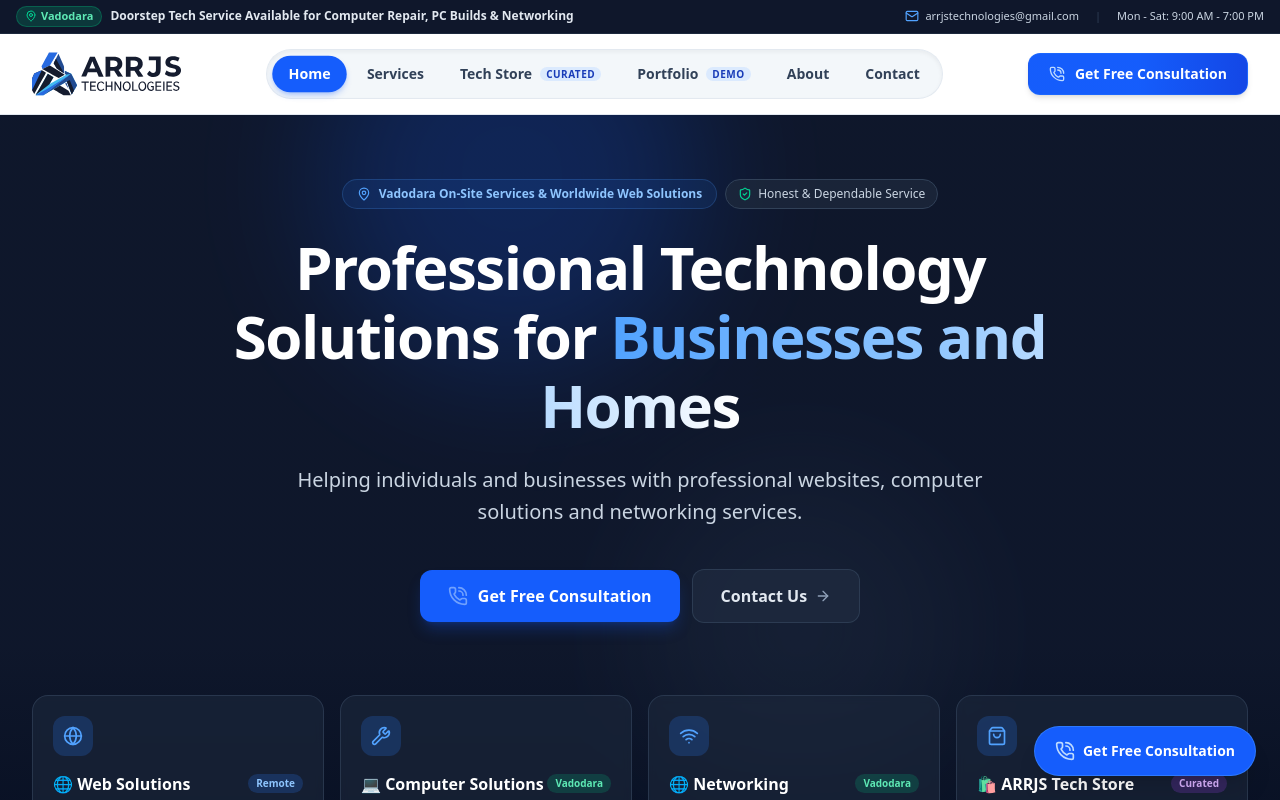
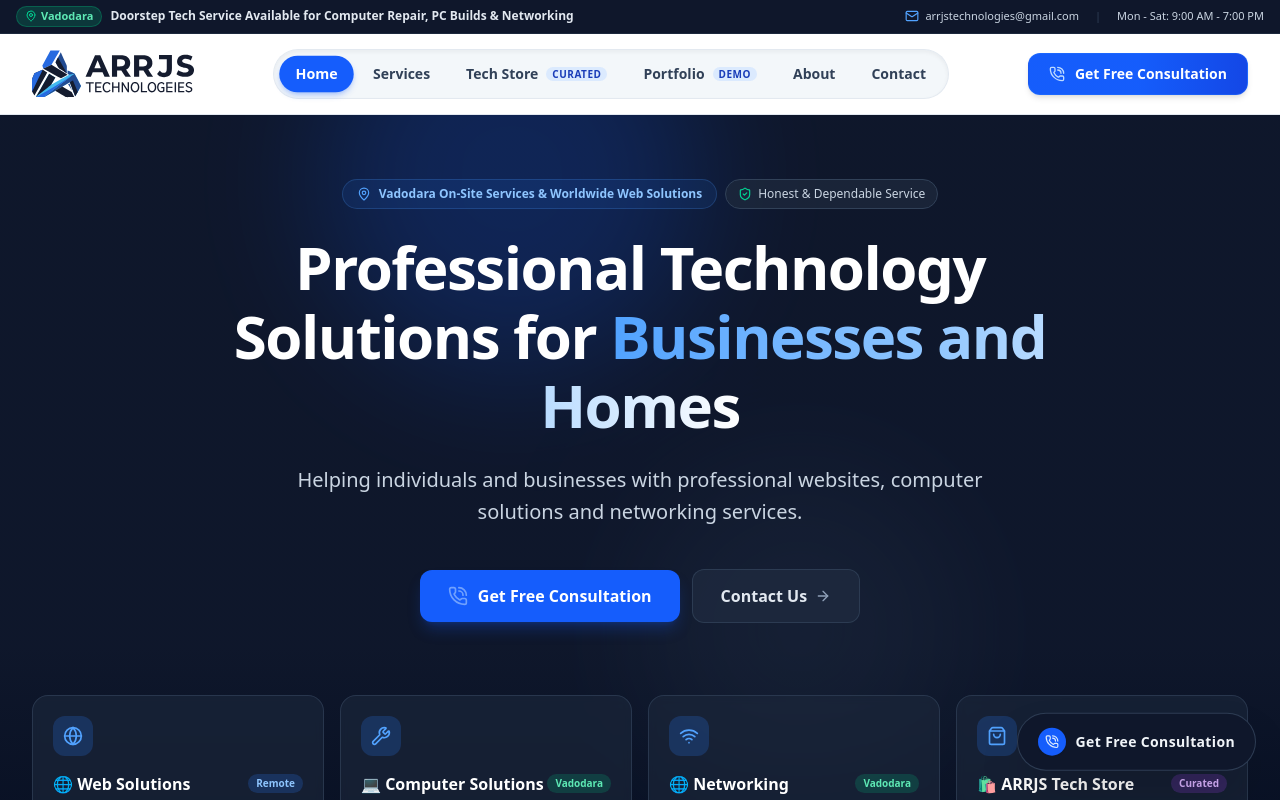
Before and after one commit to Ashwinpatilr236/arrjs-technologies, a React (Vite) app: page / in a window 1280 px wide. Shown: the top 800 px of the page. Built offline with nearby package versions, Linux system fonts and the light colour scheme.

Commit message:
feat: enlarge header logo, reduce footer vertical blank space, and redesign floating action button to sleek dark slate theme with gentle floating animation

```diff
--- a/src/App.tsx
+++ b/src/App.tsx
@@ -89,15 +89,19 @@
         preSelectedService={preSelectedService}
       />
 
-      {/* Floating Action Button for Quick Consultation & WhatsApp Lead */}
-      <div className="fixed bottom-6 right-6 z-40 flex flex-col gap-3">
+      {/* Floating Action Button for Quick Consultation */}
+      <div className="fixed bottom-6 right-6 z-40 animate-float">
         <button
           onClick={() => handleOpenConsultation('Quick Inquiry from Floating Button')}
-          className="bg-blue-600 hover:bg-blue-700 text-white p-3.5 sm:px-5 sm:py-3.5 rounded-full shadow-xl hover:shadow-2xl transition-all flex items-center gap-2 font-bold text-xs sm:text-sm active:scale-95 cursor-pointer border border-blue-400/40"
+          className="group flex items-center gap-2.5 bg-slate-900 hover:bg-slate-800 text-white px-4 py-3 sm:px-5 sm:py-3.5 rounded-full shadow-2xl hover:shadow-blue-900/20 border border-slate-700/90 hover:border-blue-400/50 transition-all duration-300 cursor-pointer active:scale-95 hover:scale-105"
           title="Get Free Consultation"
         >
-          <PhoneCall className="w-5 h-5 text-blue-200" />
-          <span className="hidden sm:inline">Get Free Consultation</span>
+          <div className="w-7 h-7 rounded-full bg-blue-600 group-hover:bg-blue-500 text-white flex items-center justify-center transition-colors shadow-xs">
+            <PhoneCall className="w-3.5 h-3.5 text-blue-100" />
+          </div>
+          <span className="text-xs sm:text-sm font-bold tracking-wide text-slate-100 group-hover:text-white">
+            Get Free Consultation
+          </span>
         </button>
       </div>
 
--- a/src/components/ConsultationModal.tsx
+++ b/src/components/ConsultationModal.tsx
@@ -63,7 +63,7 @@
   return (
     <div className="fixed inset-0 z-50 flex items-center justify-center p-4 bg-slate-900/60 backdrop-blur-xs animate-in fade-in duration-200">
       <div
-        className="bg-white dark:bg-slate-900 text-slate-900 dark:text-white rounded-2xl max-w-lg w-full overflow-hidden shadow-2xl border border-slate-200 dark:border-slate-800 max-h-[90vh] flex flex-col transition-colors"
+        className="bg-white text-slate-900 rounded-2xl max-w-lg w-full overflow-hidden shadow-2xl border border-slate-200 max-h-[90vh] flex flex-col"
         onClick={(e) => e.stopPropagation()}
       >
 
--- a/src/components/Footer.tsx
+++ b/src/components/Footer.tsx
@@ -26,11 +26,11 @@
   };
 
   return (
-    <footer className="bg-slate-900 text-slate-300 pt-16 pb-12 border-t border-slate-800">
+    <footer className="bg-slate-900 text-slate-300 pt-10 pb-6 border-t border-slate-800">
       <div className="max-w-7xl mx-auto px-4 sm:px-6 lg:px-8">
 
         {/* Top 12-Column Balanced Grid */}
-        <div className="grid grid-cols-1 md:grid-cols-2 lg:grid-cols-12 gap-8 sm:gap-10 pb-12 border-b border-slate-800">
+        <div className="grid grid-cols-1 md:grid-cols-2 lg:grid-cols-12 gap-6 sm:gap-8 pb-8 border-b border-slate-800">
 
           {/* Column 1: Brand & Positioning (4 cols) */}
           <div className="lg:col-span-4 space-y-4">
@@ -216,7 +216,7 @@
         </div>
 
         {/* Affiliate Disclosure & Service Clarity */}
-        <div className="mt-8 pt-6 border-t border-slate-800/80 bg-slate-950/40 p-4.5 rounded-2xl border border-slate-800/60 text-xs text-slate-400 space-y-2 shadow-xs">
+        <div className="mt-5 pt-4 border-t border-slate-800/80 bg-slate-950/40 p-4 rounded-2xl border border-slate-800/60 text-xs text-slate-400 space-y-1.5 shadow-xs">
           <div className="flex items-center gap-2 text-slate-200 font-bold">
             <ShieldCheck className="w-4 h-4 text-blue-400 shrink-0" />
             <span>ARRJS Tech Store Affiliate Partner Disclosure & Service Clarity</span>
@@ -230,7 +230,7 @@
         </div>
 
         {/* Bottom Copyright & Quick Links */}
-        <div className="mt-8 pt-6 flex flex-col sm:flex-row items-center justify-between text-xs text-slate-400 gap-4">
+        <div className="mt-5 pt-4 flex flex-col sm:flex-row items-center justify-between text-xs text-slate-400 gap-3">
           <p>© {new Date().getFullYear()} ARRJS Technologies. All rights reserved.</p>
           <div className="flex items-center gap-4 text-slate-400 font-medium">
             <button onClick={() => navTo('about')} className="hover:text-slate-200 transition-colors cursor-pointer">About</button>
--- a/src/components/Header.tsx
+++ b/src/components/Header.tsx
@@ -78,7 +78,7 @@
               <img
                 src="/assets/logo/logo.svg"
                 alt="ARRJS Technologies Logo"
-                className="h-10 sm:h-12 w-auto object-contain transition-all duration-300 group-hover:scale-105 group-hover:drop-shadow-md"
+                className="h-11 sm:h-13 w-auto object-contain transition-all duration-300 group-hover:scale-105 group-hover:drop-shadow-md"
               />
             </div>
           </button>
```
